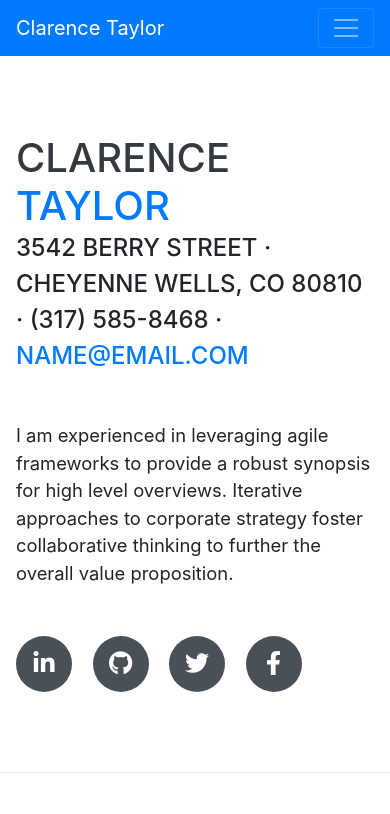
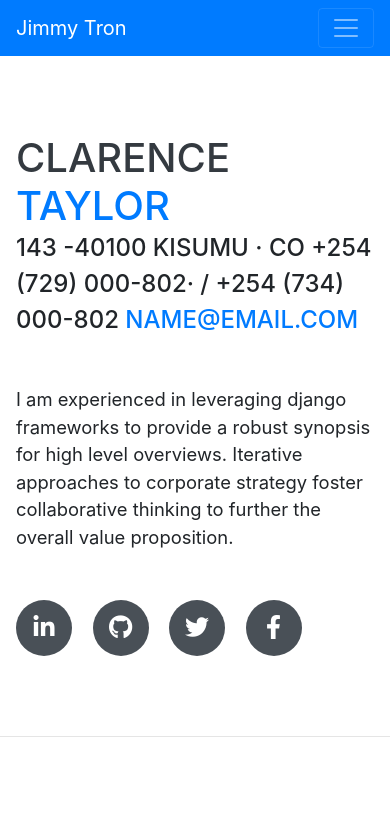
Before and after one commit to luke-23-spec/JimmyTron.github.io, a website with bundled scripts: page index.html in a window 390 px wide. Shown: the top 814 px of the page. Built offline with nearby package versions, Linux system fonts and the light colour scheme; a web font is replaced by a local one.

Commit message:
New Data inputs

```diff
--- a/index.html
+++ b/index.html
@@ -8,7 +8,7 @@
   <meta name="description" content="">
   <meta name="author" content="">
 
-  <title>Resume - Start Bootstrap Theme</title>
+  <title>Resume | Jimmy Tron</title>
 
   <!-- Bootstrap core CSS -->
   <link href="vendor/bootstrap/css/bootstrap.min.css" rel="stylesheet">
@@ -27,7 +27,7 @@
 
   <nav class="navbar navbar-expand-lg navbar-dark bg-primary fixed-top" id="sideNav">
     <a class="navbar-brand js-scroll-trigger" href="#page-top">
-      <span class="d-block d-lg-none">Clarence Taylor</span>
+      <span class="d-block d-lg-none">Jimmy Tron</span>
       <span class="d-none d-lg-block">
         <img class="img-fluid img-profile rounded-circle mx-auto mb-2" src="img/profile.jpg" alt="">
       </span>
@@ -66,10 +66,10 @@
         <h1 class="mb-0">Clarence
           <span class="text-primary">Taylor</span>
         </h1>
-        <div class="subheading mb-5">3542 Berry Street · Cheyenne Wells, CO 80810 · (317) 585-8468 ·
+        <div class="subheading mb-5">143 -40100 Kisumu · CO +254 (729) 000-802· / +254 (734) 000-802
           <a href="mailto:name@email.com">name@email.com</a>
         </div>
-        <p class="lead mb-5">I am experienced in leveraging agile frameworks to provide a robust synopsis for high level overviews. Iterative approaches to corporate strategy foster collaborative thinking to further the overall value proposition.</p>
+        <p class="lead mb-5">I am experienced in leveraging django frameworks to provide a robust synopsis for high level overviews. Iterative approaches to corporate strategy foster collaborative thinking to further the overall value proposition.</p>
         <div class="social-icons">
           <a href="#">
             <i class="fab fa-linkedin-in"></i>
```
